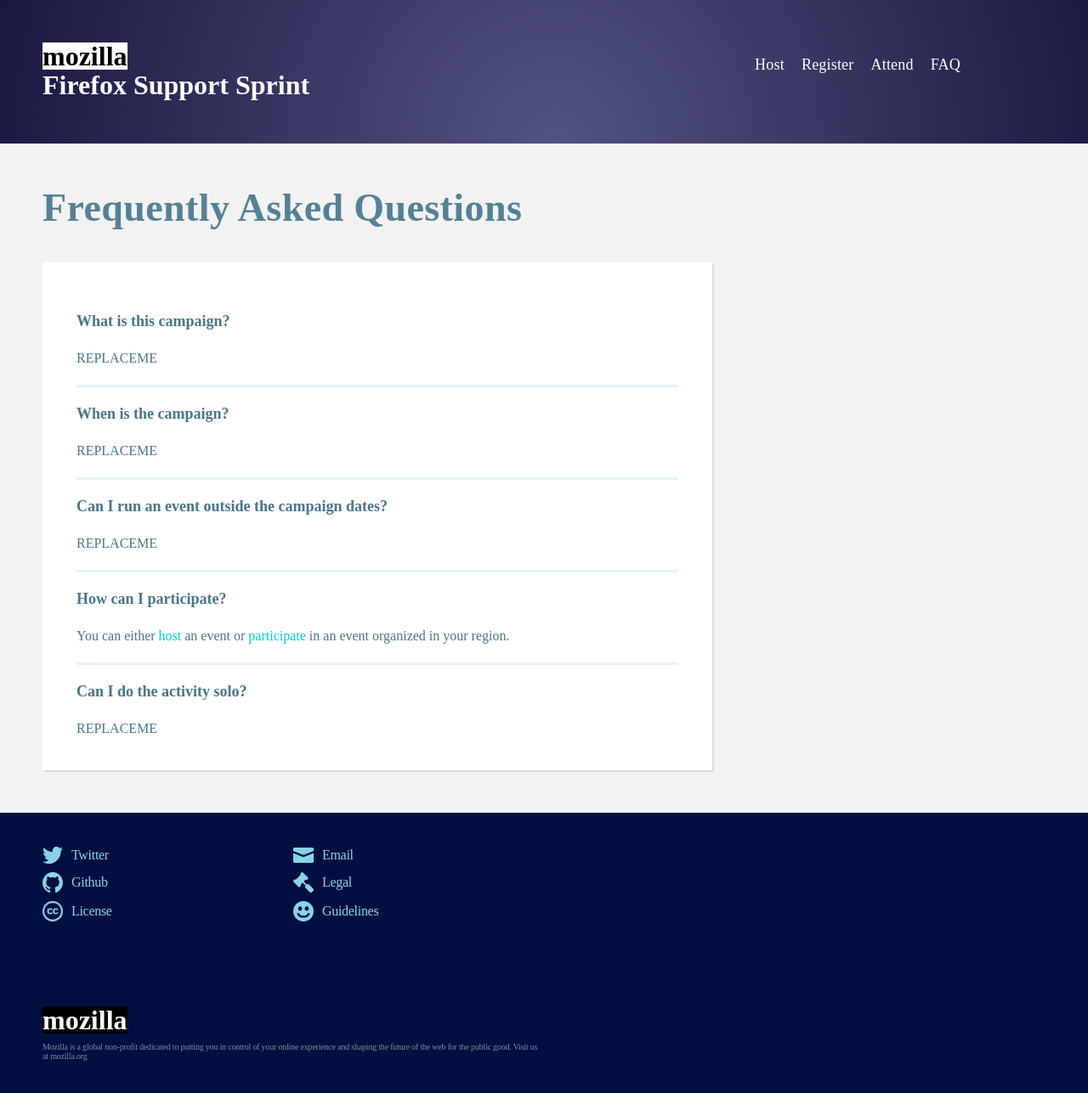
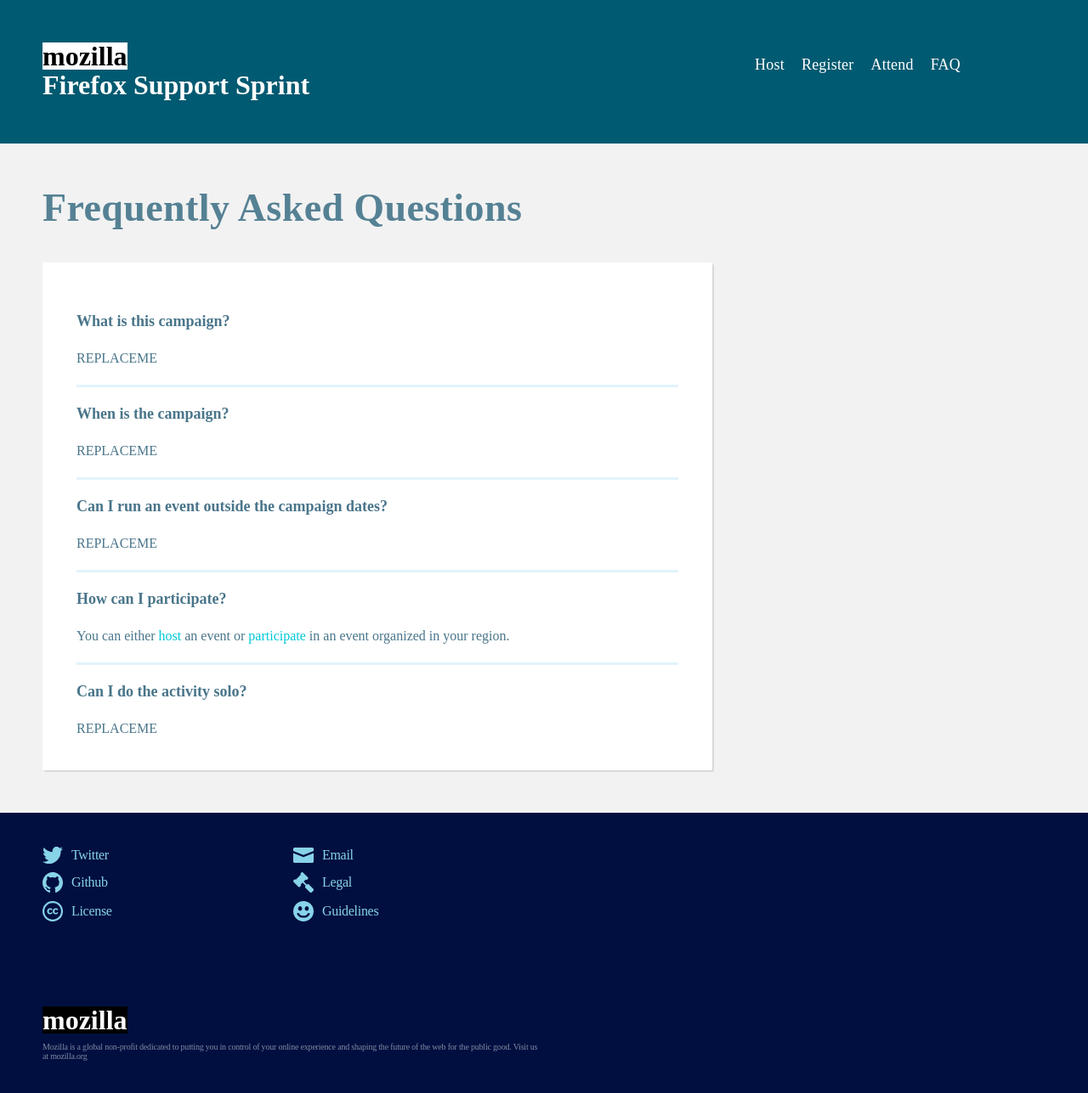
Before and after one commit to mozilla/sumo-playstore-campaign, a Jekyll site: the page built from _articles/faq.md, in a window 1280 px wide. Shown: the whole page at 85% size. Built offline with Jekyll 4.4.1, drawn with Linux system fonts in a browser that asks for light colours; some web fonts are replaced; a script that is not in the unit is left out.

Commit message:
Use same color for FAQ

```diff
--- a/css/main.css
+++ b/css/main.css
@@ -524,7 +524,7 @@ footer .footer-content a {
 }
 
 .simple header {
-  background-image: radial-gradient(circle at 51% 100%, #535382, #1a1840);
+  background-color: #005a71;
   padding-bottom: 50px;
 }
 
```
